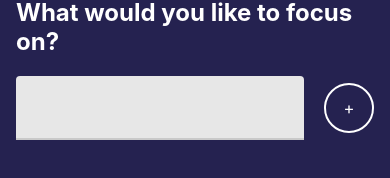
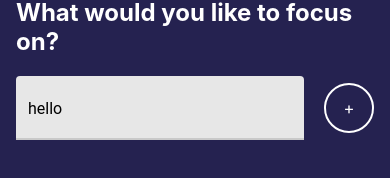
Before and after one commit to adnankarim/timefocus, a React Native app: screen / in a window 390 px wide. Shown: the part 150-328 px from the top of the page. Built offline with nearby package versions, Linux system fonts and the light colour scheme.

Commit message:
added working button and state works

```diff
--- a/App.js
+++ b/App.js
@@ -7,8 +7,10 @@ const App = () => {
 
   return (
     <View style={styles.container}>
-      <Focus />
+      {focusSubject ? <Text>Build timer</Text> : <Focus addSubject={setFocusSubject} />}
+      <Text>{focusSubject}</Text>
     </View>
+
   );
 };
 
--- a/src/components/RoundedButton.js
+++ b/src/components/RoundedButton.js
@@ -12,7 +12,7 @@ export const RoundedButton = (
 ) => {
 
     return (
-        <TouchableOpacity style={[styles(size).radius, style]}>
+        <TouchableOpacity onPress={() => props.onSubmit()} style={[styles(size).radius, style]}>
             <Text style={[styles(size).text, textStyle]}>{props.title}</Text>
         </TouchableOpacity>
     );
--- a/src/features/focus/Focus.js
+++ b/src/features/focus/Focus.js
@@ -3,14 +3,17 @@ import { View, Text, StyleSheet } from 'react-native';
 import { TextInput } from 'react-native-paper';
 import { RoundedButton } from '../../components/RoundedButton';
 
-export const Focus = () => {
+export const Focus = ({ addSubject }) => {
+
+    const [tmp, setTmp] = useState('hello');
+
     return (
         <View style={styles.container}>
             <View style={styles.titleContainer}>
                 <Text style={styles.title}>What would you like to focus on?</Text>
                 <View style={styles.inputContainer}>
-                    <TextInput style={styles.textInput} />
-                    <RoundedButton title='+' size={50} style={styles.roundedButton} />
+                    <TextInput style={styles.textInput} value={tmp} onChangeText={(text) => { setTmp(text) }} />
+                    <RoundedButton title='+' size={50} style={styles.roundedButton} onSubmit={() => { addSubject(tmp); console.log(tmp) }} />
                 </View>
             </View>
         </View>
```
